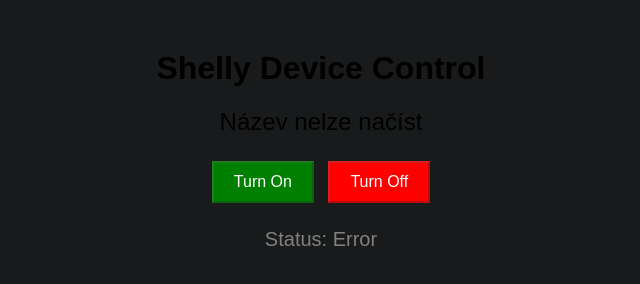
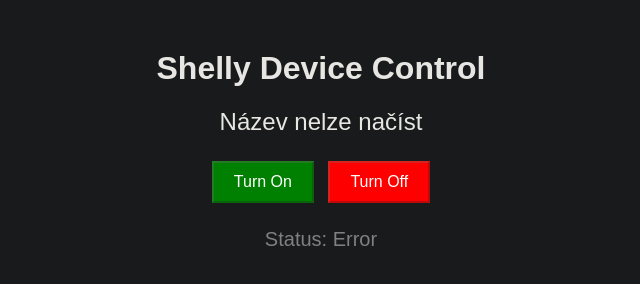
Before and after one commit to Yushikuni/ShellyModul, a website: page public/index.html in a window 1280 px wide. Shown: the whole page, without its empty margins (319-959 px from the left). Drawn offline with Linux system fonts and the light colour scheme; no server answers.

Commit message:
change color of the headings to  color:#e8e6e3

```diff
--- a/public/index.html
+++ b/public/index.html
@@ -12,9 +12,13 @@
             margin-top: 50px;
             background-color: #181a1b;
         }
+        h1 {
+            color:#e8e6e3
+        }
         #shellyName {
             font-size: 24px;
             margin: 20px 0;
+            color: #e8e6e3
         }
 
         #status {
```
